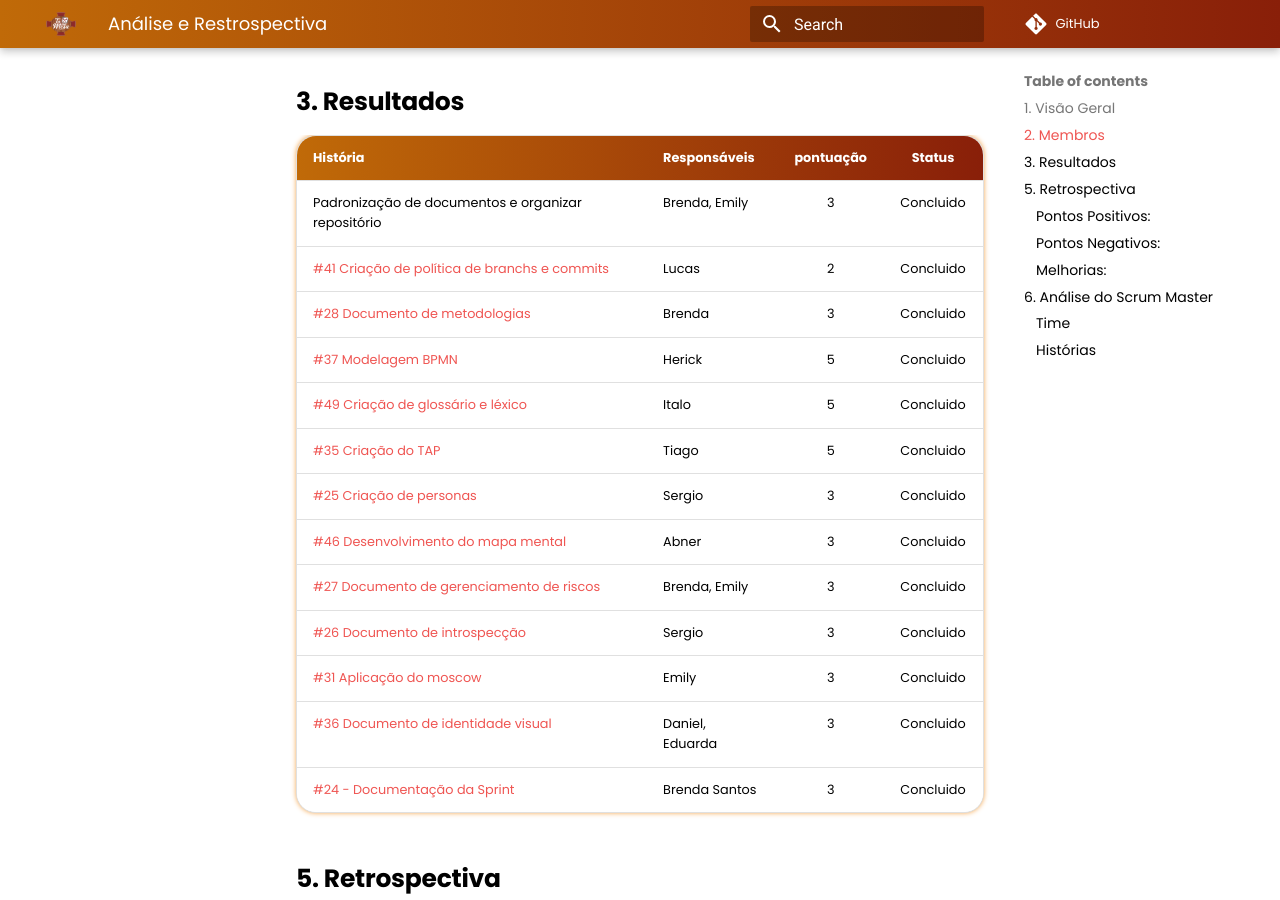
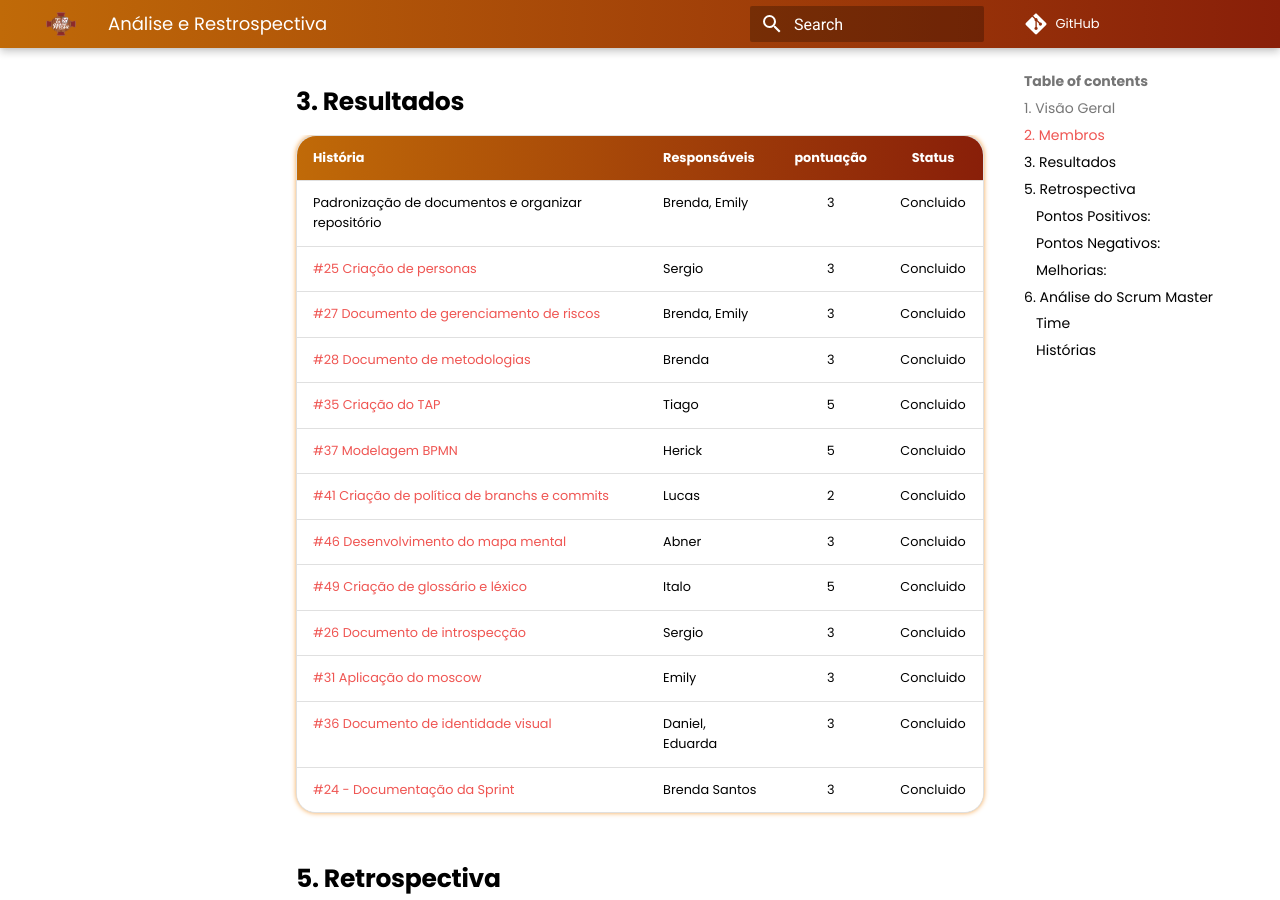
Before and after one commit to UnBArqDsw2021-1/2021.1_G02_TaNaMesa_docs, an MkDocs documentation site: the page built from docs/5-Extra/Sprints/Sprint-02/Review-02.md, in a window 1280 px wide and 900 px high, scrolled down 908 px. Built offline with MkDocs 1.6.1 and Material for MkDocs 9.7.7, drawn with Linux system fonts in a browser that asks for light colours; comment, search, counter and statistics services are not loaded.

```diff
--- a/docs/5-Extra/Sprints/Sprint-02/Review-02.md
+++ b/docs/5-Extra/Sprints/Sprint-02/Review-02.md
@@ -27,14 +27,14 @@
 |  História  | Responsáveis  | pontuação | Status |
 | :--------  | :-----------  | :-------: | :----: |
 | Padronização de documentos e organizar repositório |  Brenda, Emily     |     3     | Concluido |
+| [#25 Criação de personas](https://github.com/UnBArqDsw2021-1/2021.1_G02_TaNaMesa_docs/issues/25) |    Sergio   |    3    | Concluido |
+| [#27 Documento de gerenciamento de riscos](https://github.com/UnBArqDsw2021-1/2021.1_G02_TaNaMesa_docs/issues/27) |     Brenda, Emily     |    3   | Concluido |
+| [#28 Documento de metodologias](https://github.com/UnBArqDsw2021-1/2021.1_G02_TaNaMesa_docs/issues/28) |   Brenda   |   3   | Concluido |
+| [#35 Criação do TAP](https://github.com/UnBArqDsw2021-1/2021.1_G02_TaNaMesa_docs/issues/35) |  Tiago   |  5   | Concluido |
+| [#37 Modelagem BPMN](https://github.com/UnBArqDsw2021-1/2021.1_G02_TaNaMesa_docs/issues/37) |  Herick  |   5   | Concluido |
 | [#41 Criação de política de branchs e commits](https://github.com/UnBArqDsw2021-1/2021.1_G02_TaNaMesa_docs/issues/41) |    Lucas   |    2    | Concluido |
-| [#28 Documento de metodologias](https://github.com/UnBArqDsw2021-1/2021.1_G02_TaNaMesa_docs/issues/28) |   Brenda   |   3   | Concluido |
-| [#37 Modelagem BPMN](https://github.com/UnBArqDsw2021-1/2021.1_G02_TaNaMesa_docs/issues/37) |  Herick  |   5   | Concluido |
+| [#46 Desenvolvimento do mapa mental](https://github.com/UnBArqDsw2021-1/2021.1_G02_TaNaMesa_docs/issues/46) |  Abner   |    3   | Concluido |
 | [#49 Criação de glossário e léxico](https://github.com/UnBArqDsw2021-1/2021.1_G02_TaNaMesa_docs/issues/49) |   Italo   |   5   | Concluido |
-| [#35 Criação do TAP](https://github.com/UnBArqDsw2021-1/2021.1_G02_TaNaMesa_docs/issues/35) |  Tiago   |  5   | Concluido |
-| [#25 Criação de personas](https://github.com/UnBArqDsw2021-1/2021.1_G02_TaNaMesa_docs/issues/25) |    Sergio   |    3    | Concluido |
-| [#46 Desenvolvimento do mapa mental](https://github.com/UnBArqDsw2021-1/2021.1_G02_TaNaMesa_docs/issues/46) |  Abner   |    3   | Concluido |
-| [#27 Documento de gerenciamento de riscos](https://github.com/UnBArqDsw2021-1/2021.1_G02_TaNaMesa_docs/issues/27) |     Brenda, Emily     |    3   | Concluido |
 | [#26 Documento de introspecção](https://github.com/UnBArqDsw2021-1/2021.1_G02_TaNaMesa_docs/issues/26) |    Sergio   |   3   | Concluido |
 | [#31 Aplicação do moscow](https://github.com/UnBArqDsw2021-1/2021.1_G02_TaNaMesa_docs/issues/31) |  Emily   |  3   | Concluido |
 | [#36 Documento de identidade visual](https://github.com/UnBArqDsw2021-1/2021.1_G02_TaNaMesa_docs/issues/36) |  Daniel, Eduarda |   3   | Concluido |
```
